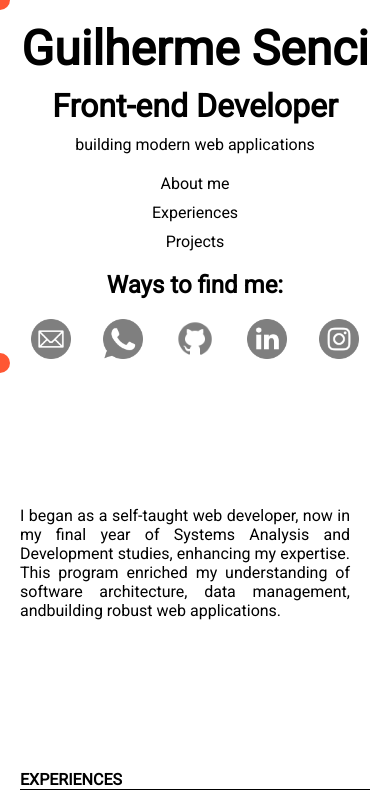
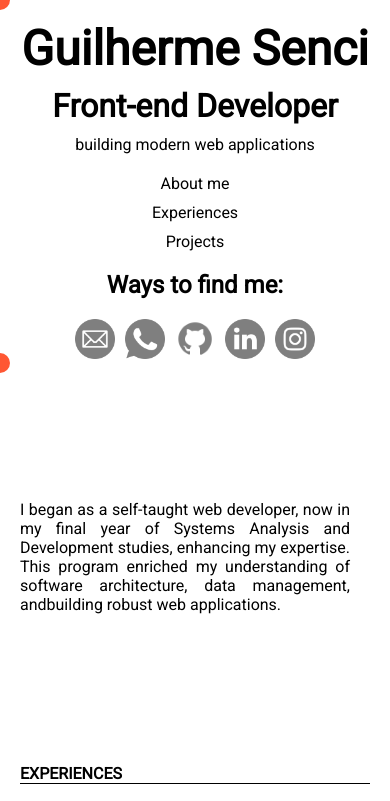
Before and after one commit to guilhermesenci/portfolio, a plain HTML site: page index.html in a window 390 px wide. Shown: the top 801 px of the page. Drawn offline with Linux system fonts and the light colour scheme; files whose address does not match are found by name.

Commit message:
layout corrections

```diff
--- a/styles.css
+++ b/styles.css
@@ -316,6 +316,7 @@
 
   .contact-item {
     display: flex;
+    width: auto;
     align-items: center;
     justify-content: center;
   }
@@ -335,7 +336,7 @@
     width: 100%;
     padding: 0 20px 0 20px;
     overflow: visible;
-    top: 60%;
+    top: 500px;
   }
 
   .nav-menu {
@@ -343,7 +344,7 @@
   }
 
   .contact-area {
-    justify-content: space-around; /* Espaçamento uniforme entre os ícones de mídia social */
+    justify-content: center;
   }
 
   .experiences-box {
```
